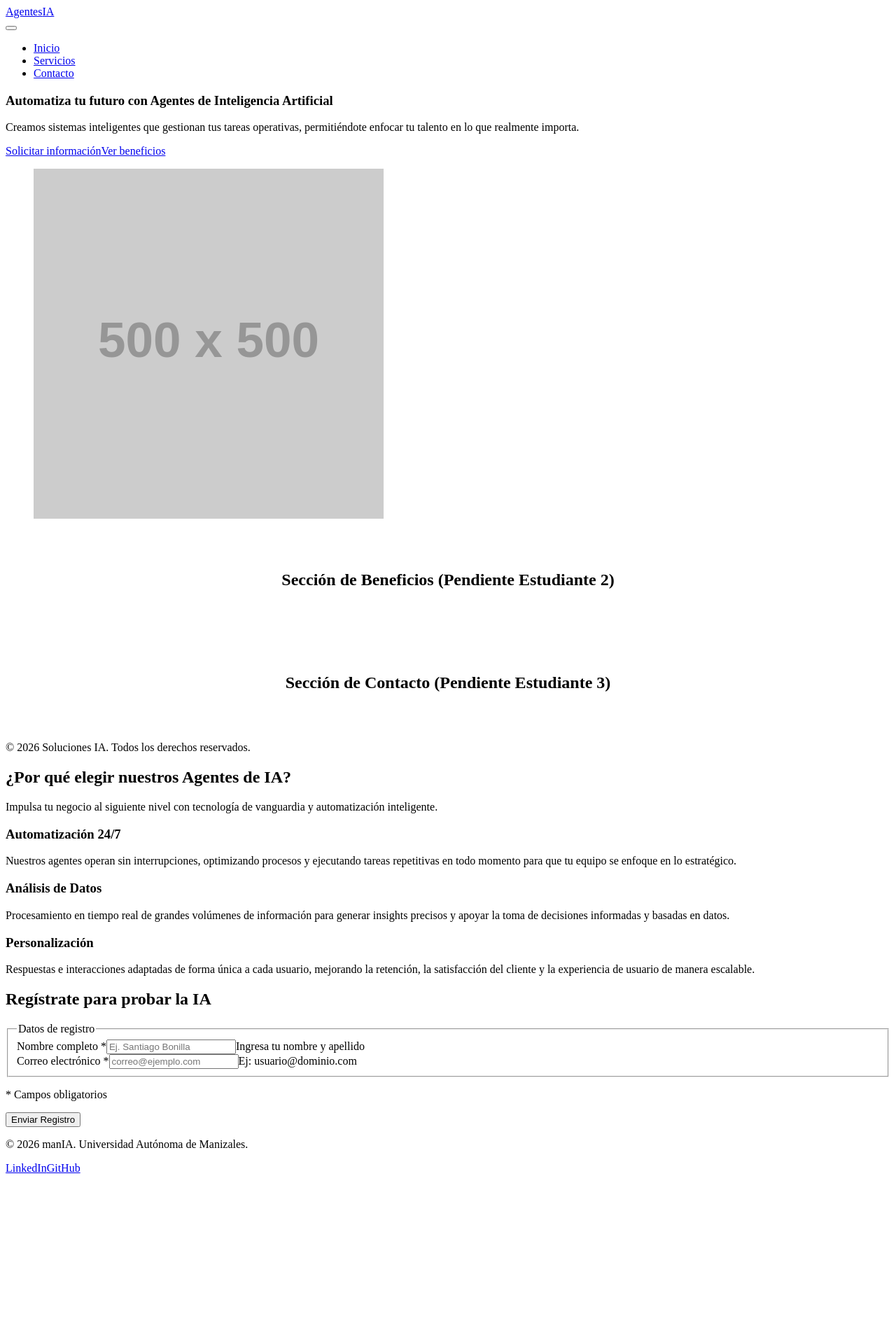
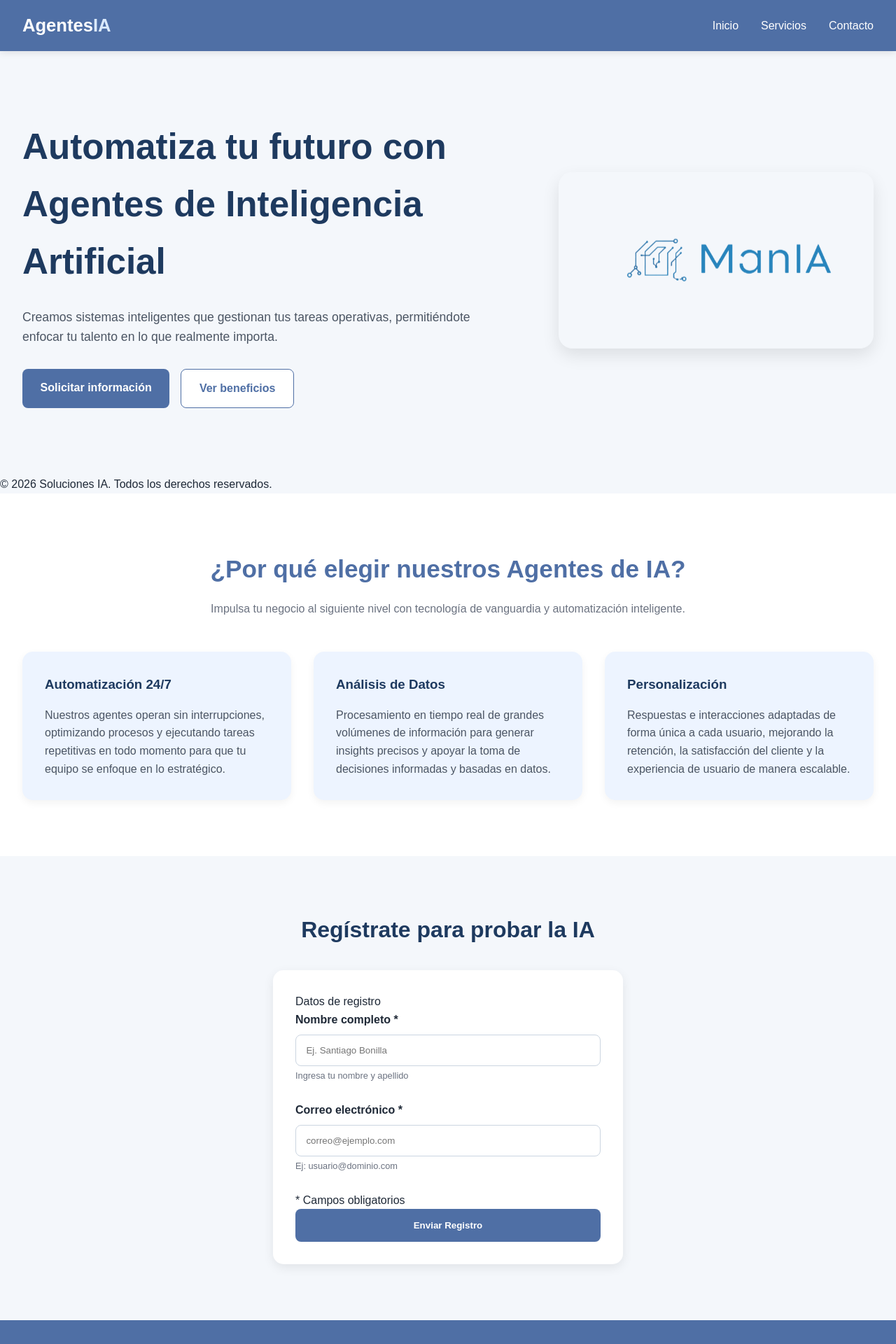
Before and after one commit to DavidToroHrr/QuizLandingPage, a React (Vite) app in the folder manIA/: page / in a window 1280 px wide. Shown: the top 1920 px of the page at 70% size. Before the commit the page ends 1686 px from the top, so only its background shows below. Built offline with nearby package versions, Linux system fonts and the light colour scheme.

Commit message:
CSS FULL
Ya quedó lista esta vuelta

```diff
--- a/manIA/src/App.jsx
+++ b/manIA/src/App.jsx
@@ -27,17 +27,13 @@ function App() {
         {/* Sección de Beneficios (Aquí entrará el Estudiante 2) */}
         <section id="servicios" className="seccion-beneficios">
           {/* <Beneficios /> */}
-          <h2 style={{textAlign: 'center', padding: '50px 0'}}>
-            Sección de Beneficios (Pendiente Estudiante 2)
-          </h2>
+
         </section>
 
         {/* Sección de Formulario (Aquí entrará el Estudiante 3) */}
         <section id="contacto" className="seccion-contacto">
           {/* <Formulario /> */}
-          <h2 style={{textAlign: 'center', padding: '50px 0'}}>
-            Sección de Contacto (Pendiente Estudiante 3)
-          </h2>
+
         </section>
 
       </main>
--- a/manIA/src/components/Header.jsx
+++ b/manIA/src/components/Header.jsx
@@ -1,4 +1,4 @@
-import React, { useState } from 'react';
+import { useState } from 'react';
 
 const Header = () => {
   const [menuAbierto, setMenuAbierto] = useState(false);
--- a/manIA/src/components/Hero.jsx
+++ b/manIA/src/components/Hero.jsx
@@ -1,4 +1,5 @@
 import React from 'react';
+import manIA from '../assets/manIA.png';
 
 const Hero = () => {
   return (
@@ -21,7 +22,7 @@ const Hero = () => {
 
         <figure className="imagen-hero">
           <img
-            src="https://via.placeholder.com/500"
+            src={manIA}
             alt="Ilustración representativa de inteligencia artificial"
           />
         </figure>
--- a/manIA/src/index.css
+++ b/manIA/src/index.css
@@ -0,0 +1,349 @@
+* {
+  margin: 0;
+  padding: 0;
+  box-sizing: border-box;
+}
+
+body {
+  font-family: Arial, sans-serif;
+  background-color: #f4f7fb;
+  color: #1f2937;
+  line-height: 1.6;
+}
+
+/* HEADER */
+
+.cabecera-principal {
+  background-color: #4f6fa5;
+  padding: 1rem 2rem;
+  position: sticky;
+  top: 0;
+  z-index: 1000;
+  box-shadow: 0 2px 10px rgba(0,0,0,0.1);
+}
+
+.contenedor-navegacion {
+  display: flex;
+  justify-content: space-between;
+  align-items: center;
+}
+
+.logo-sitio a {
+  text-decoration: none;
+  color: white;
+  font-size: 1.6rem;
+  font-weight: bold;
+}
+
+.logo-sitio span {
+  color: #dbeafe;
+}
+
+.lista-links {
+  display: flex;
+  gap: 2rem;
+  list-style: none;
+}
+
+.lista-links a {
+  color: white;
+  text-decoration: none;
+  transition: 0.3s;
+  font-weight: 500;
+}
+
+.lista-links a:hover {
+  color: #c7dcff;
+}
+
+.boton-menu {
+  display: none;
+  background: none;
+  border: none;
+  cursor: pointer;
+}
+
+.linea-hamburguesa,
+.linea-hamburguesa::before,
+.linea-hamburguesa::after {
+  content: '';
+  display: block;
+  width: 25px;
+  height: 3px;
+  background-color: white;
+  margin: 5px 0;
+  border-radius: 5px;
+}
+
+/* HERO */
+
+.seccion-hero {
+  padding: 6rem 2rem;
+  background-color: #f4f7fb;
+}
+
+.contenedor-hero {
+  display: flex;
+  align-items: center;
+  justify-content: space-between;
+  gap: 4rem;
+}
+
+.contenido-hero {
+  flex: 1;
+}
+
+.titulo-principal {
+  font-size: 3.2rem;
+  margin-bottom: 1.5rem;
+  color: #1e3a5f;
+}
+
+.descripcion-hero {
+  margin-bottom: 2rem;
+  color: #4b5563;
+  font-size: 1.1rem;
+}
+
+.grupo-botones-hero {
+  display: flex;
+  gap: 1rem;
+}
+
+.boton-accion-principal,
+.boton-accion-secundario {
+  padding: 0.9rem 1.6rem;
+  border-radius: 8px;
+  text-decoration: none;
+  transition: 0.3s;
+  font-weight: bold;
+}
+
+.boton-accion-principal {
+  background-color: #4f6fa5;
+  color: white;
+}
+
+.boton-accion-secundario {
+  border: 1px solid #4f6fa5;
+  color: #4f6fa5;
+  background-color: white;
+}
+
+.boton-accion-principal:hover,
+.boton-accion-secundario:hover {
+  transform: translateY(-3px);
+}
+
+.imagen-hero img {
+  width: 100%;
+  max-width: 450px;
+  border-radius: 20px;
+  animation: flotar 3s ease-in-out infinite;
+  box-shadow: 0 10px 25px rgba(0,0,0,0.1);
+}
+
+/* BENEFITS */
+
+.benefits {
+  padding: 5rem 2rem;
+  background-color: white;
+}
+
+.benefits__header {
+  text-align: center;
+  margin-bottom: 3rem;
+}
+
+.benefits__title {
+  font-size: 2.2rem;
+  margin-bottom: 1rem;
+  color: #4f6fa5;
+}
+
+.benefits__subtitle {
+  color: #6b7280;
+}
+
+.benefits__grid {
+  display: grid;
+  grid-template-columns: repeat(3, 1fr);
+  gap: 2rem;
+}
+
+.benefit-card {
+  background-color: #edf4ff;
+  padding: 2rem;
+  border-radius: 15px;
+  transition: 0.3s;
+  box-shadow: 0 4px 12px rgba(0,0,0,0.05);
+}
+
+.benefit-card:hover {
+  transform: translateY(-5px);
+}
+
+.benefit-card__title {
+  margin-bottom: 1rem;
+  color: #1e3a5f;
+}
+
+.benefit-card__description {
+  color: #4b5563;
+}
+
+/* FORMULARIO */
+
+.register-section {
+  padding: 5rem 2rem;
+}
+
+.register-section__title {
+  text-align: center;
+  margin-bottom: 2rem;
+  font-size: 2rem;
+  color: #1e3a5f;
+}
+
+.form {
+  max-width: 500px;
+  margin: auto;
+  background-color: white;
+  padding: 2rem;
+  border-radius: 15px;
+  box-shadow: 0 5px 15px rgba(0,0,0,0.08);
+}
+
+.form__fieldset {
+  border: none;
+}
+
+.form__group {
+  margin-bottom: 1.5rem;
+}
+
+.form__label {
+  display: block;
+  margin-bottom: 0.5rem;
+  font-weight: bold;
+}
+
+.form__input {
+  width: 100%;
+  padding: 0.9rem;
+  border: 1px solid #cbd5e1;
+  border-radius: 8px;
+}
+
+.form__hint {
+  font-size: 0.8rem;
+  color: #6b7280;
+}
+
+.form__button {
+  width: 100%;
+  padding: 1rem;
+  border: none;
+  background-color: #4f6fa5;
+  color: white;
+  border-radius: 8px;
+  cursor: pointer;
+  transition: 0.3s;
+  font-weight: bold;
+}
+
+.form__button:hover {
+  background-color: #4f6fa5;
+}
+
+/* FOOTER */
+
+.footer {
+  background-color: #4f6fa5;
+  color: white;
+  padding: 2rem;
+}
+
+.footer__container {
+  display: flex;
+  justify-content: space-between;
+  align-items: center;
+}
+
+.footer__socials {
+  display: flex;
+  gap: 1rem;
+}
+
+.footer__link {
+  color: white;
+  text-decoration: none;
+}
+
+.footer__link:hover {
+  color: #dbeafe;
+}
+
+/* ANIMACION */
+
+@keyframes flotar {
+  0% {
+    transform: translateY(0px);
+  }
+
+  50% {
+    transform: translateY(-10px);
+  }
+
+  100% {
+    transform: translateY(0px);
+  }
+}
+
+/* RESPONSIVE */
+
+@media (max-width: 768px) {
+
+  .contenedor-hero {
+    flex-direction: column;
+    text-align: center;
+  }
+
+  .titulo-principal {
+    font-size: 2.4rem;
+  }
+
+  .grupo-botones-hero {
+    justify-content: center;
+    flex-wrap: wrap;
+  }
+
+  .benefits__grid {
+    grid-template-columns: 1fr;
+  }
+
+  .footer__container {
+    flex-direction: column;
+    gap: 1rem;
+    text-align: center;
+  }
+
+  .boton-menu {
+    display: block;
+  }
+
+  .lista-links {
+    display: none;
+    flex-direction: column;
+    background-color: #4f6fa5;
+    position: absolute;
+    top: 70px;
+    right: 20px;
+    padding: 1rem;
+    border-radius: 10px;
+  }
+
+  .lista-links.abierta {
+    display: flex;
+  }
+}
```
